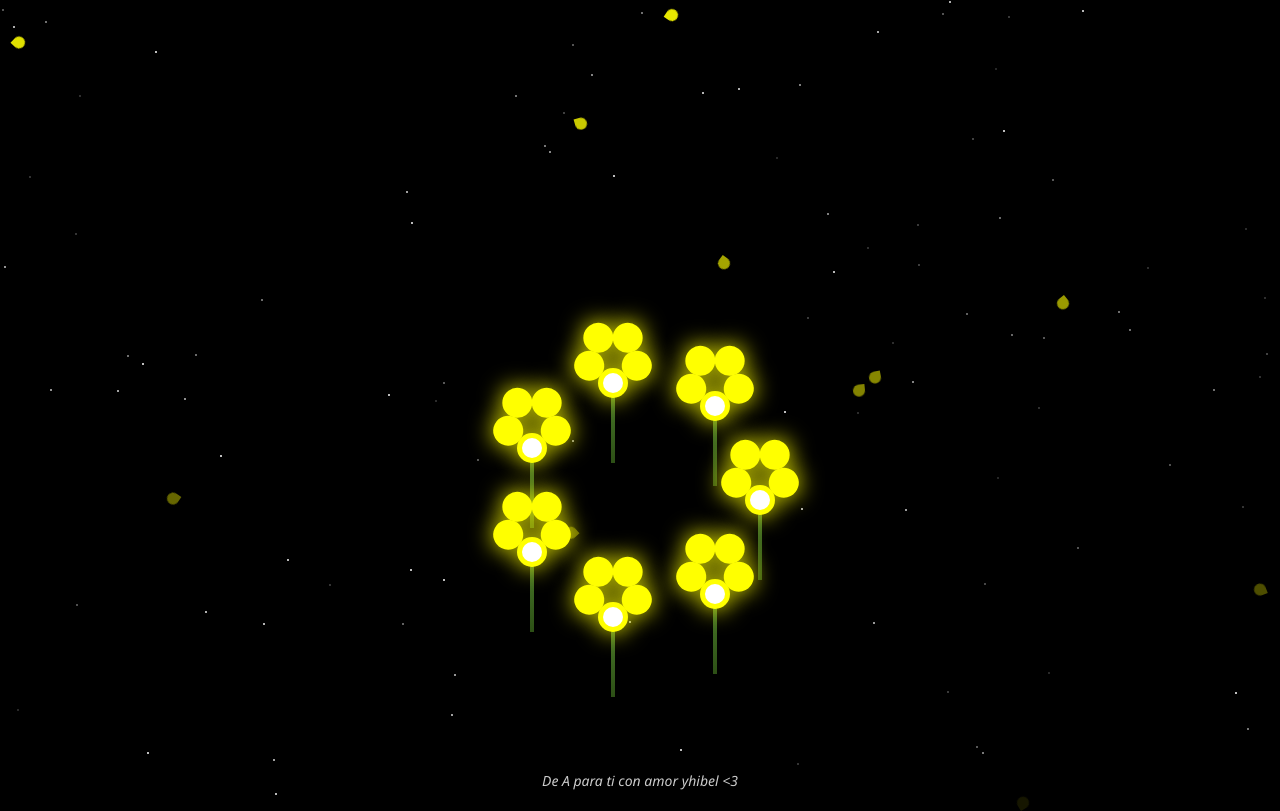
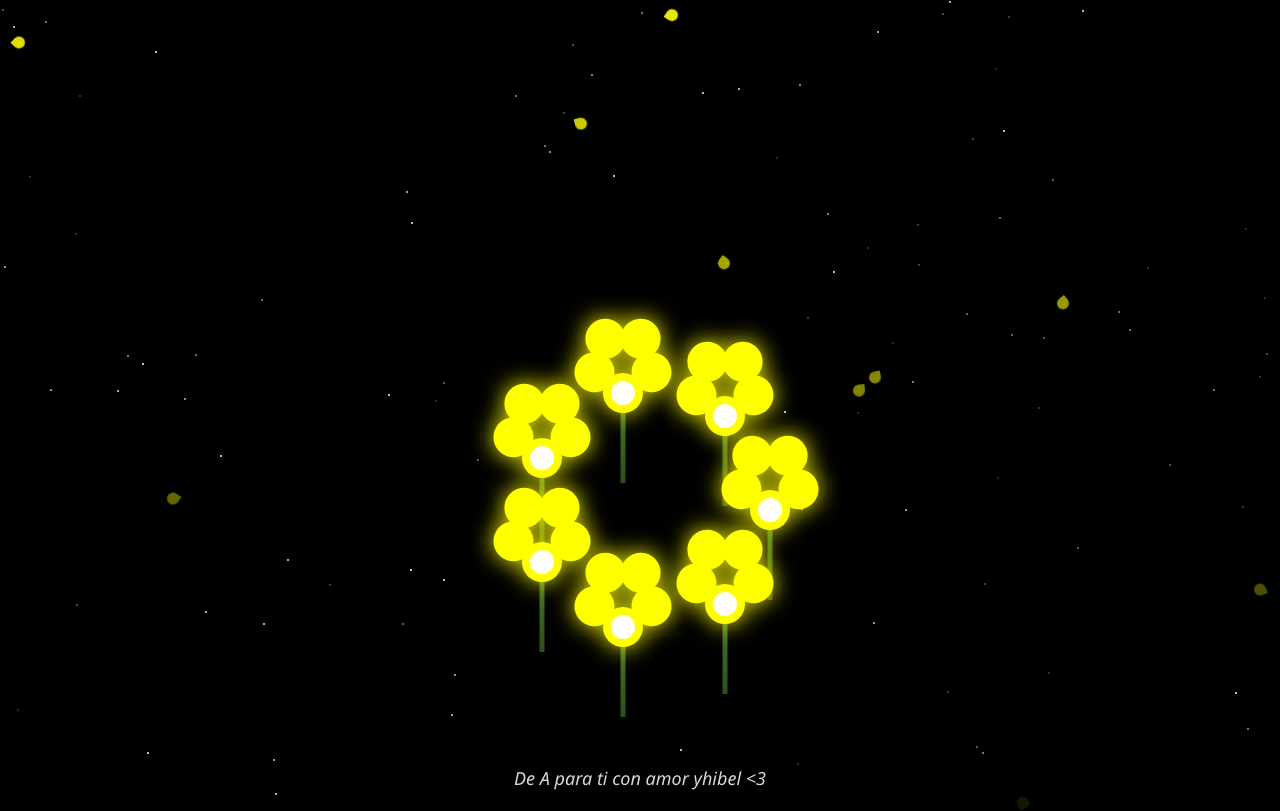
Before and after one commit to aalcocerzzz/lover, a plain HTML site: page index.html in a window 1280 px wide. Drawn offline with Linux system fonts and the light colour scheme.

Commit message:
Update index.html

```diff
--- a/index.html
+++ b/index.html
@@ -2,6 +2,7 @@
 <html lang="es">
 <head>
   <meta charset="UTF-8">
+  <meta name="viewport" content="width=device-width, initial-scale=1.0, maximum-scale=1.0, user-scalable=no">
   <title>Flores Amarillas</title>
   <style>
     body {
@@ -38,14 +39,14 @@
     /* --- Flor con pétalos y centro --- */
     .flower {
       position: absolute;
-      width: 60px;
-      height: 60px;
+      width: clamp(50px, 12vw, 80px); /* ajustable a pantalla */
+      height: clamp(50px, 12vw, 80px);
     }
 
     .petal {
       position: absolute;
-      width: 30px;
-      height: 30px;
+      width: 50%;
+      height: 50%;
       background: yellow;
       border-radius: 50%;
       top: 50%;
@@ -62,8 +63,8 @@
 
     .center {
       position: absolute;
-      width: 20px;
-      height: 20px;
+      width: 30%;
+      height: 30%;
       background: white;
       border-radius: 50%;
       top: 50%;
@@ -74,8 +75,8 @@
 
     .stem {
       position: absolute;
-      width: 4px;
-      height: 80px;
+      width: 5px;
+      height: clamp(60px, 12vh, 90px); /* tallo escalable */
       background: linear-gradient(to bottom, #4A7C2A, #2D5016);
       top: 50%;
       left: 50%;
@@ -103,8 +104,8 @@
     /* --- Estrella fugaz --- */
     .shooting-star {
       position: absolute;
-      width: 200px; /* más larga */
-      height: 3px;  /* más gruesa */
+      width: 200px;
+      height: 3px;
       background: linear-gradient(90deg, white, transparent);
       opacity: 0.9;
       transform: rotate(-30deg);
@@ -123,7 +124,7 @@
       width: 100%;
       text-align: center;
       color: #FFD700;
-      font-size: 28px;
+      font-size: clamp(20px, 5vw, 32px);
       font-weight: bold;
       opacity: 0;
       animation: fadeIn 0.5s ease forwards;
@@ -140,10 +141,18 @@
       bottom: 10px;
       width: 100%;
       text-align: center;
-      color: white; /* blanca */
-      font-size: 14px;
+      color: white;
+      font-size: clamp(12px, 3.5vw, 18px); /* escalable */
       font-style: italic;
-      opacity: 0.8;
+      opacity: 0.85;
+    }
+
+    /* --- Ajustes extra para pantallas pequeñas --- */
+    @media (max-width: 600px) {
+      .flower { width: 70px; height: 70px; }
+      .stem { height: 90px; }
+      .message { font-size: 22px; }
+      .watermark { font-size: 16px; }
     }
   </style>
 </head>
@@ -165,8 +174,8 @@
 
   // --- flores con pétalos y tallo ---
   const centerX = window.innerWidth / 2;
-  const centerY = window.innerHeight / 1.6; // 🔽 más abajo
-  const radius = 120;
+  const centerY = window.innerHeight / 1.6;
+  const radius = Math.min(120, window.innerWidth / 4); // ajusta para móvil
   const flowerCount = 7;
 
   function createFlower(x, y) {
```
